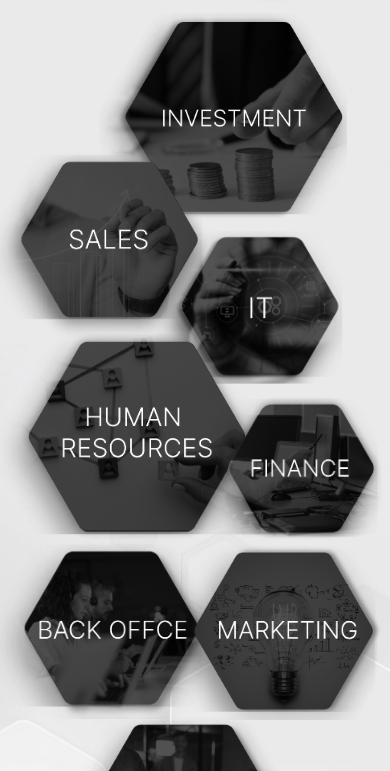
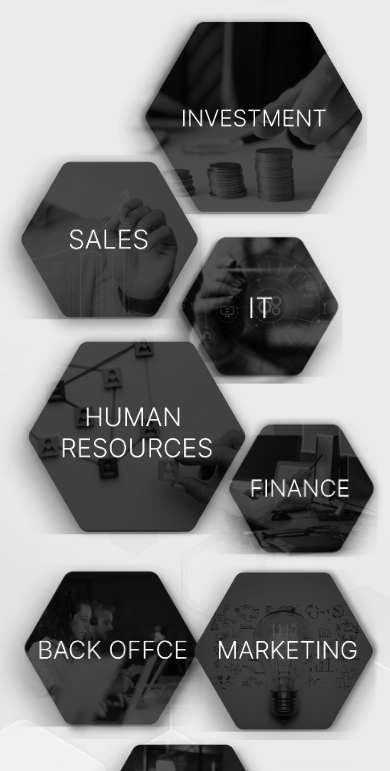
Before and after one commit to abdallahMoussa/sgs-test, a website: page categories.html in a window 390 px wide. Shown: the part 73-844 px from the top of the page. Drawn offline with nearby package versions, Linux system fonts and the light colour scheme.

Commit message:
Add files via upload

```diff
--- a/assets/css/category.css
+++ b/assets/css/category.css
@@ -107,7 +107,7 @@
     .cat1 {
         width: 300px;
         height: 300px;
-        margin: 0 0 0 20vw;
+        margin: 0 0 0 30vw;
     }
     .cat2 {
         width: 250px;
@@ -127,7 +127,7 @@
     .cat5 {
         width: 220px;
         height: 220px;
-        margin: -220px 0 0 50vw;
+        margin: -200px 0 0 50vw;
     }
     .cat6 {
         width: 250px;
```
